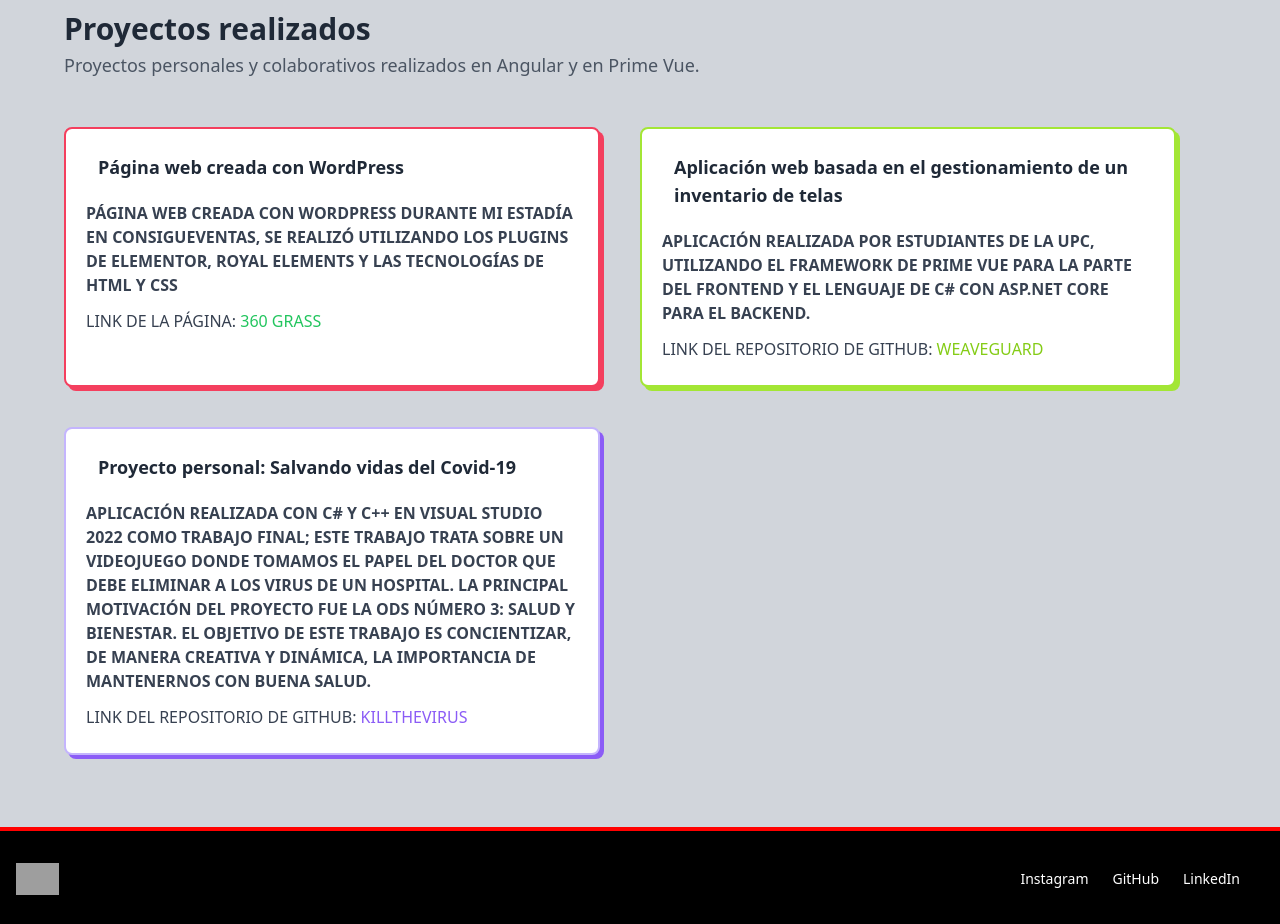
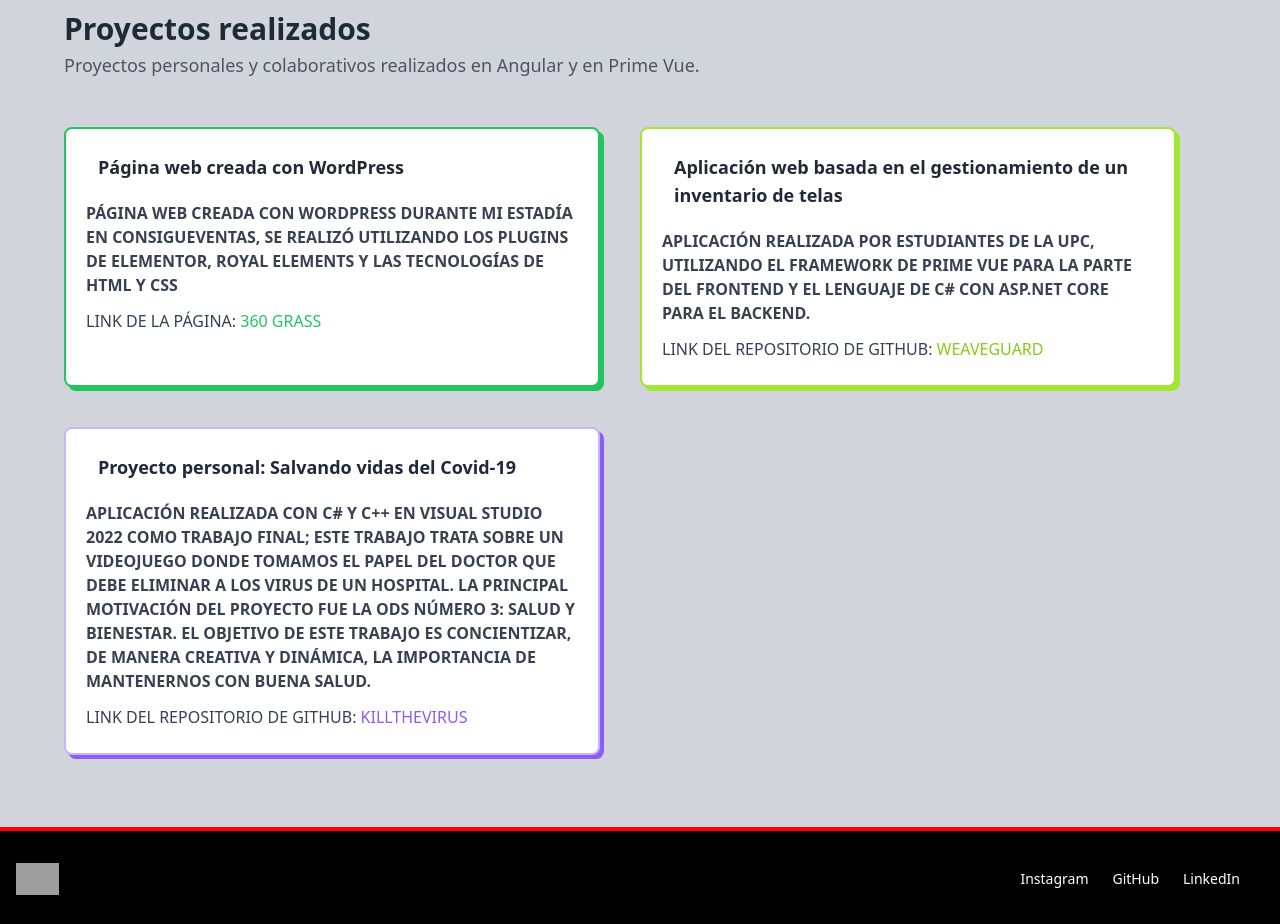
Before and after one commit to omele7/portfolio-beta, an Angular app: page / in a window 1280 px wide. Shown: the part 1400-2324 px from the top of the page. Built offline with nearby package versions, Linux system fonts and the light colour scheme; grey boxes are pictures that could not be loaded.

Commit message:
feat: fixed some colors

```diff
--- a/src/app/pages/dashboard/dashboard.component.html
+++ b/src/app/pages/dashboard/dashboard.component.html
@@ -121,8 +121,8 @@
                 <div class="flex flex-col w-full mb-10 sm:flex-row">
                     <div class="relative w-full mb-10 sm:mb-0 sm:w-1/2">
                         <div class="relative h-full ml-0 mr-0 sm:mr-10">
-                            <span class="absolute top-0 left-0 w-full h-full mt-1 ml-1 bg-rose-500 rounded-lg -z-10"></span>
-                            <div class="relative h-full p-5 bg-white border-2 border-rose-500 rounded-lg">
+                            <span class="absolute top-0 left-0 w-full h-full mt-1 ml-1 bg-green-500 rounded-lg -z-10"></span>
+                            <div class="relative h-full p-5 bg-white border-2 border-green-500 rounded-lg">
                                 <div class="flex items-center -mt-1">
                                     <h3 class="my-2 ml-3 text-lg font-bold text-gray-800">Página web creada con WordPress</h3>
                                 </div>
```
